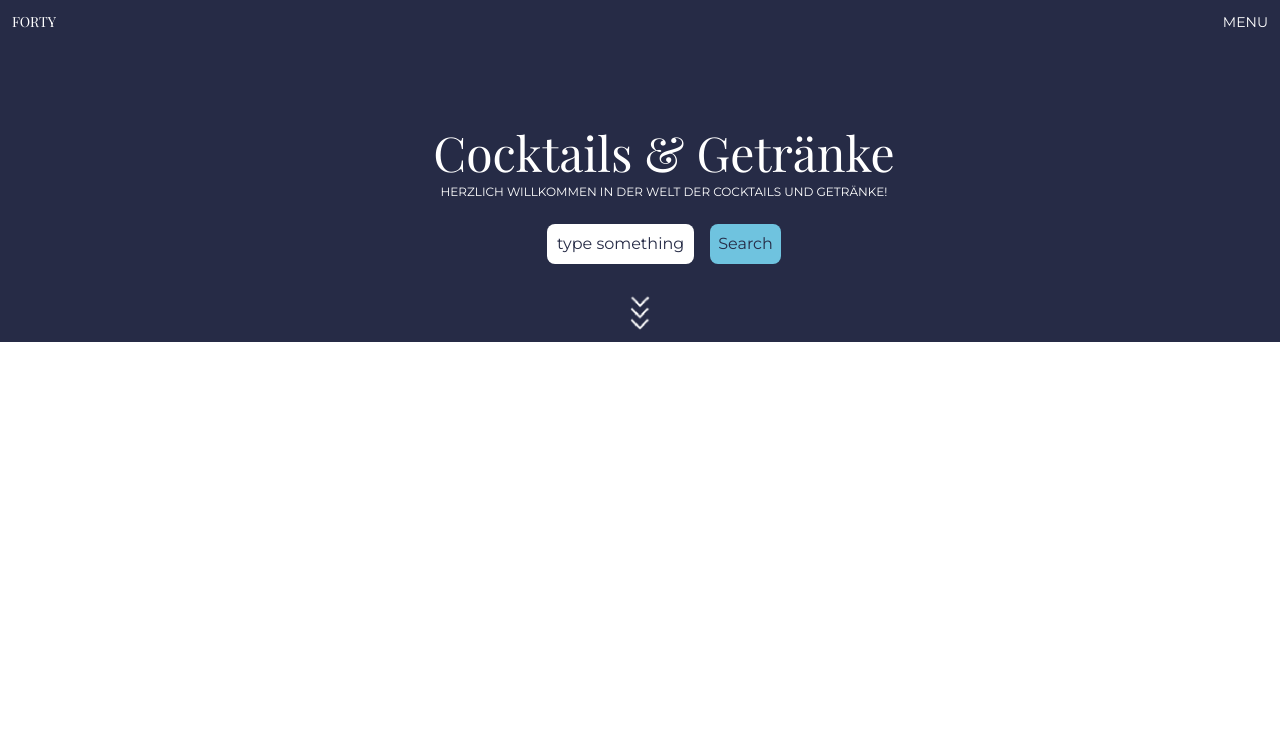
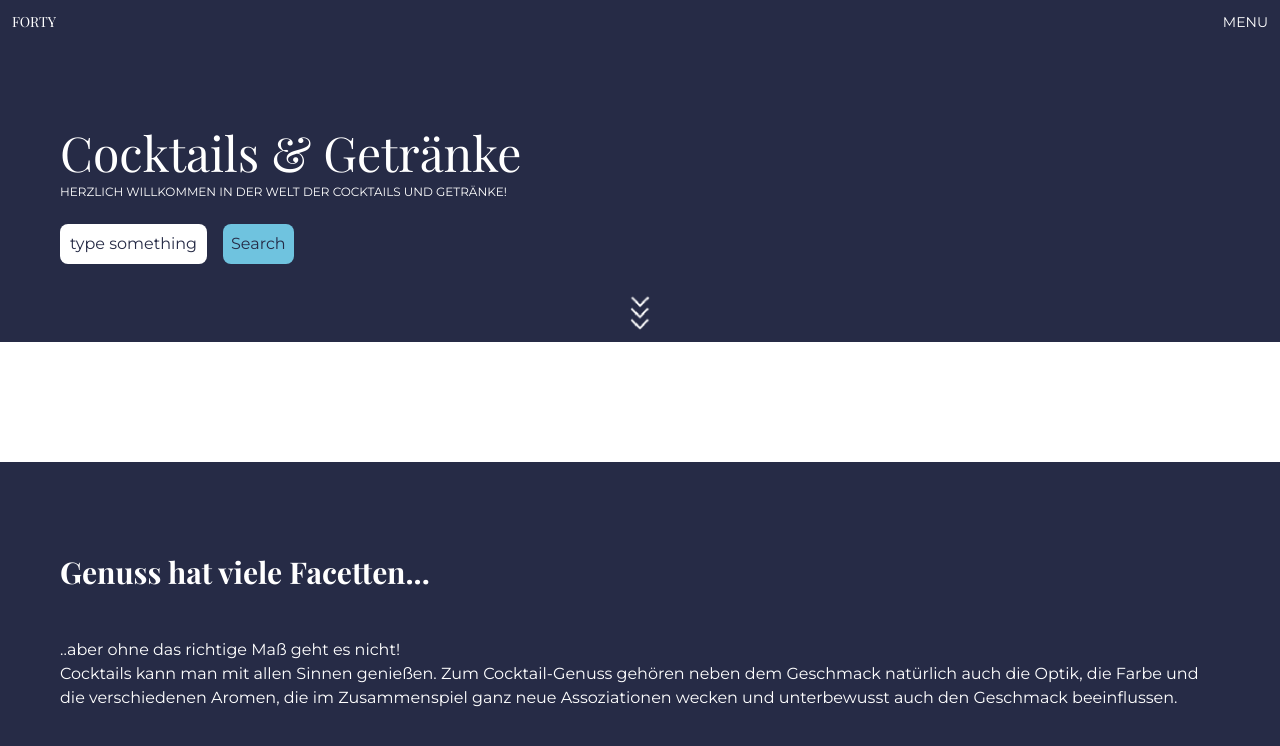
Before and after one commit to g-hoost/Forty, a React (Create React App) app: page / in a window 1280 px wide. Shown: the top 746 px of the page. Built offline with nearby package versions, Linux system fonts and the light colour scheme; the HTML template or start-up script is replaced by a standard one.

Commit message:
footer design

```diff
--- a/src/Components/Footer.js
+++ b/src/Components/Footer.js
@@ -1,10 +1,13 @@
 const Footer = () =>
 {
   return (
-    <footer>
-      <h3> Genuss hat viele Facetten...</h3>
-      <p>..aber ohne das richtige Maß geht es nicht!
-      Cocktails kann man mit allen Sinnen genießen. Zum Cocktail-Genuss gehören neben dem Geschmack natürlich auch die Optik, die Farbe und die verschiedenen Aromen, die im Zusammenspiel ganz neue Assoziationen wecken und unterbewusst auch den Geschmack beeinflussen. </p>
+    <footer className="bg-dark-blue p-3">
+      <section className="my-24  mx-12
+                          md:my-20">
+        <h3 className="font-secondary font-bold text-3xl"> Genuss hat viele Facetten...</h3>
+        <p className="mt-12 leading-6">..aber ohne das richtige Maß geht es nicht!<br></br>
+        Cocktails kann man mit allen Sinnen genießen. Zum Cocktail-Genuss gehören neben dem Geschmack natürlich auch die Optik, die Farbe und die verschiedenen Aromen, die im Zusammenspiel ganz neue Assoziationen wecken und unterbewusst auch den Geschmack beeinflussen. </p>
+      </section>
     </footer>
   );
 };
--- a/src/Components/Header.js
+++ b/src/Components/Header.js
@@ -7,7 +7,7 @@ const Header = () => {
         <h3 className="font-secondary uppercase"> Forty</h3>
         <p className="uppercase">Menu</p>
       </navbar>
-      <section className="mt-24 ml-12">
+      <section className="mt-24 ml-12 text-left">
         <h1 className="font-secondary text-5xl">Cocktails & Getränke</h1>
         <p className="text-xs uppercase mt-2">Herzlich Willkommen in der Welt der Cocktails und Getränke!</p>
         <div className="text-dark-blue mt-6">
```
